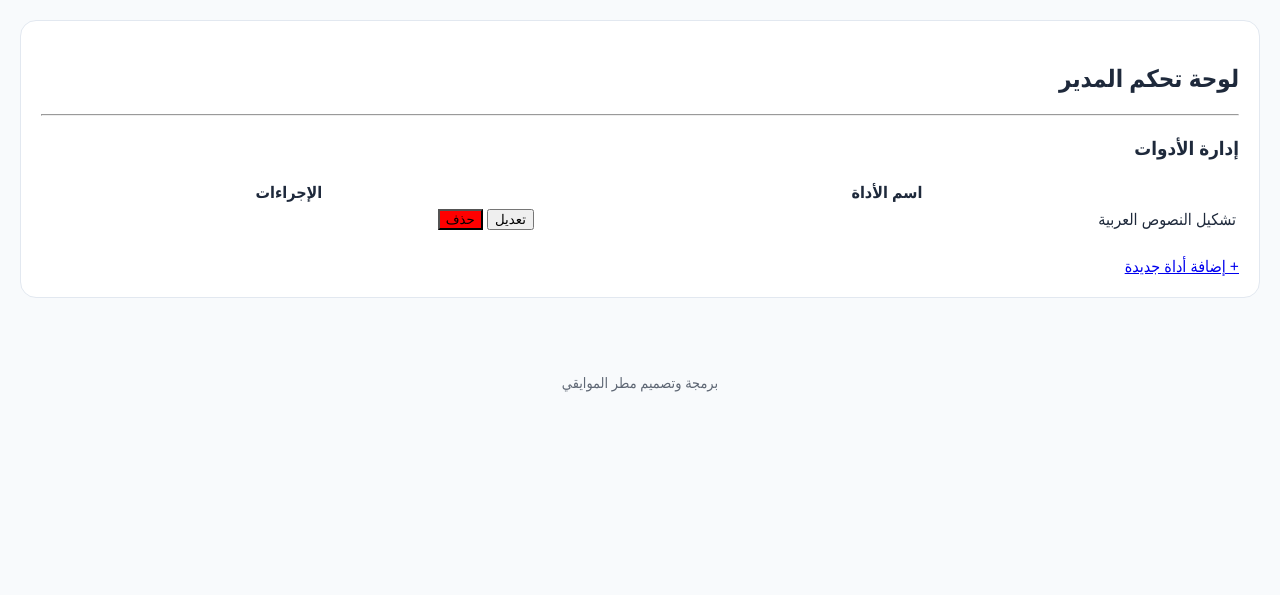
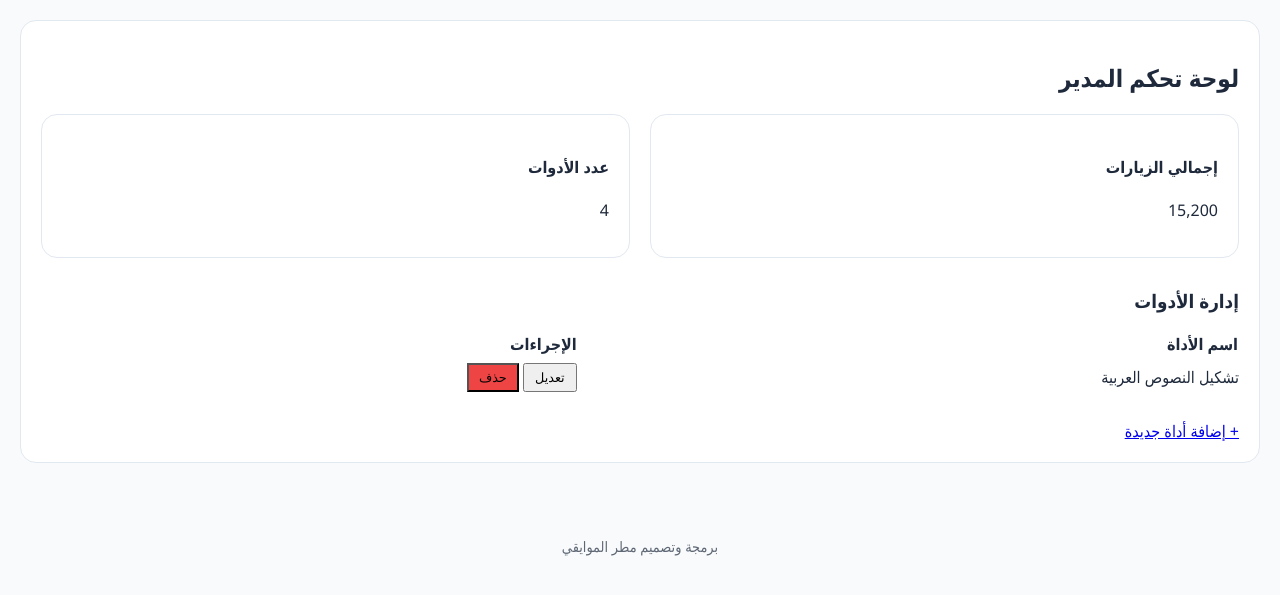
Before and after one commit to matar1983/matar-guide, a Flask app: page /dashboard in a window 1280 px wide. Shown: the part 23-618 px from the top of the page. Run offline with Flask 3, Linux system fonts and the light colour scheme; the visitor is signed in with stand-in values (Sample User, id 1).

Commit message:
Enhance dashboard layout and tool management section

```diff
--- a/templates/dashboard.html
+++ b/templates/dashboard.html
@@ -3,16 +3,29 @@
 {% block content %}
 <div class="card" style="grid-column: 1 / -1;">
     <h2>لوحة تحكم المدير</h2>
-    <hr>
+    <div style="display: flex; gap: 20px; margin-bottom: 30px;">
+        <div class="card" style="flex: 1;">
+            <h4>إجمالي الزيارات</h4>
+            <p>15,200</p>
+        </div>
+        <div class="card" style="flex: 1;">
+            <h4>عدد الأدوات</h4>
+            <p>4</p>
+        </div>
+    </div>
+
     <h3>إدارة الأدوات</h3>
-    <table style="width:100%">
-        <tr>
+    <table style="width:100%; border-collapse: collapse;">
+        <tr style="text-align: right;">
             <th>اسم الأداة</th>
             <th>الإجراءات</th>
         </tr>
         <tr>
-            <td>تشكيل النصوص العربية</td>
-            <td><button>تعديل</button> <button style="background:red">حذف</button></td>
+            <td style="padding: 10px 0;">تشكيل النصوص العربية</td>
+            <td>
+                <button class="btn" style="padding: 5px 10px; font-size: 0.8em;">تعديل</button>
+                <button class="btn" style="padding: 5px 10px; font-size: 0.8em; background: #ef4444;">حذف</button>
+            </td>
         </tr>
     </table>
     <br>
```
